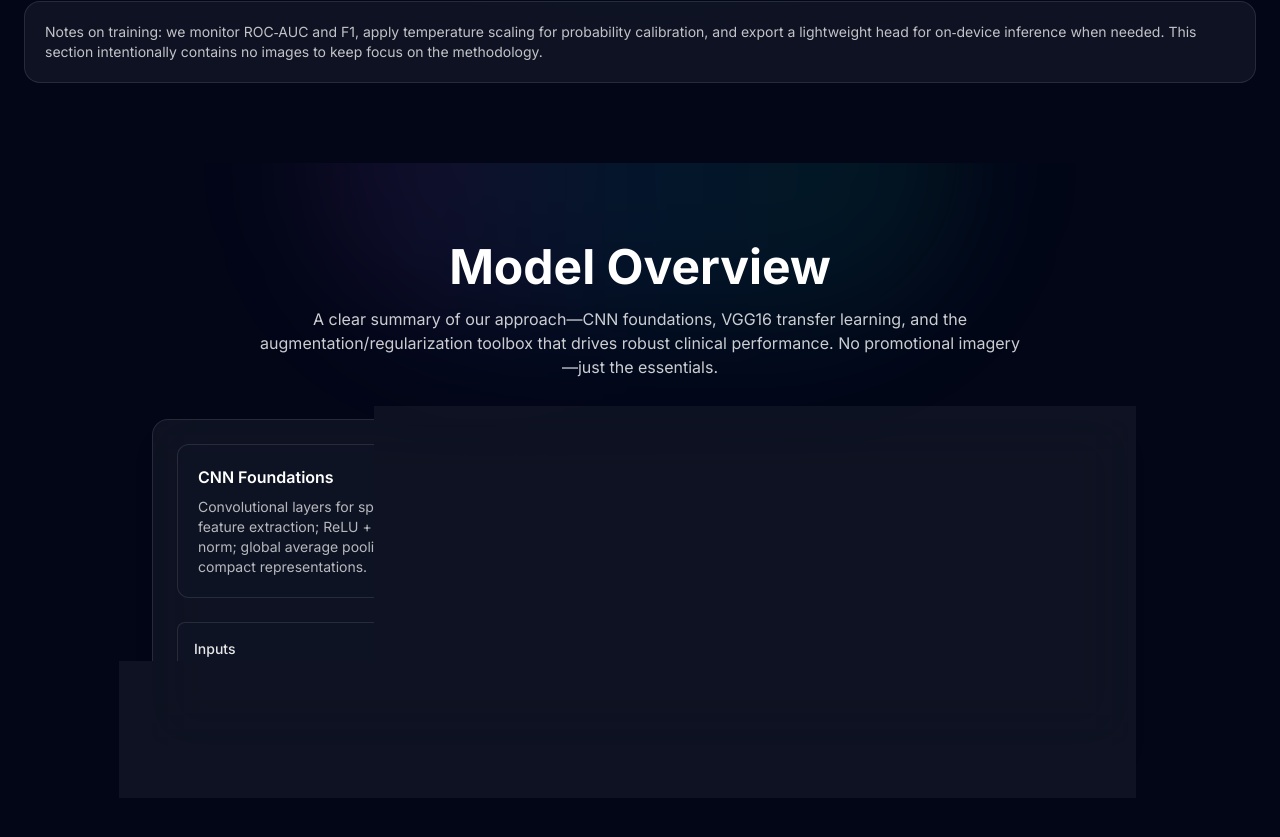
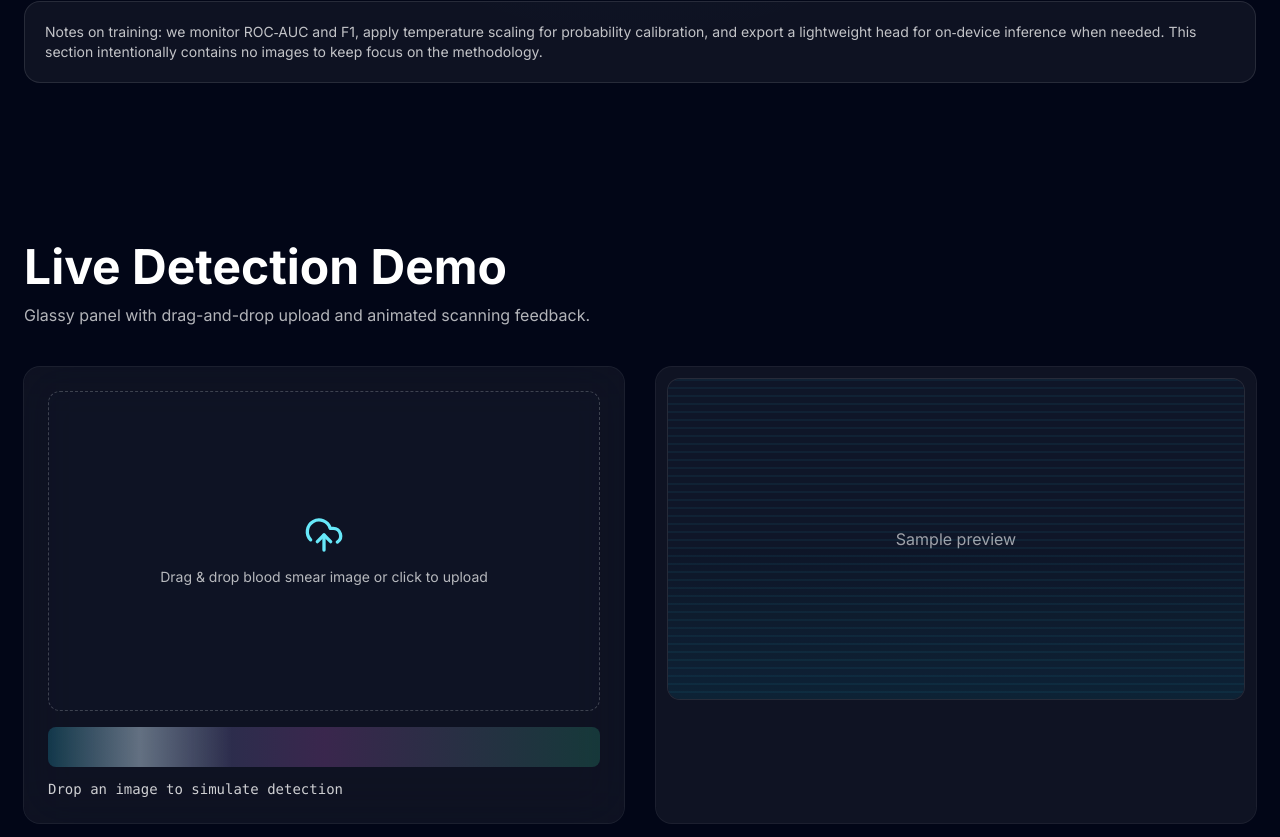
Before and after one commit to sarigama-yerra/frontend-repo_tz7c10xs_vy2uek, a React (Vite) app: page / in a window 1280 px wide. Shown: the part 1783-2620 px from the top of the page. Built offline with nearby package versions, Linux system fonts and the light colour scheme; a web font is replaced by a local one.

Commit message:
Update project prj_tz7c10xs - 2025-11-19T15:39:05.766Z

```diff
--- a/src/App.jsx
+++ b/src/App.jsx
@@ -2,7 +2,6 @@ import { useState } from 'react'
 import Hero from './components/Hero'
 import HowItWorks from './components/HowItWorks'
 import About from './components/About'
-import ModelShowcase from './components/ModelShowcase'
 import LiveDemo from './components/LiveDemo'
 import CarouselUseCases from './components/CarouselUseCases'
 import Testimonials from './components/Testimonials'
@@ -21,8 +20,7 @@ function App() {
       }} />
       <HowItWorks />
       <About />
-      {/* Models section so the nav link works */}
-      <ModelShowcase />
+      {/* Model Overview section removed per request */}
       <LiveDemo />
       <CarouselUseCases />
       <Testimonials />
--- a/src/components/ModelShowcase.jsx
+++ b/src/components/ModelShowcase.jsx
@@ -1,73 +1,5 @@
 import { motion } from 'framer-motion'
 
 export default function ModelShowcase(){
-  return (
-    <section id="models" className="relative bg-slate-950 py-20 overflow-hidden">
-      {/* Subtle glow backdrop (kept minimal) */}
-      <div aria-hidden className="pointer-events-none absolute inset-0">
-        <div className="absolute -top-40 left-1/2 -translate-x-1/2 h-80 w-[40rem] rounded-full bg-gradient-to-r from-fuchsia-500/10 via-sky-500/10 to-emerald-500/10 blur-3xl" />
-      </div>
-
-      <div className="relative mx-auto max-w-5xl px-6">
-        <motion.h2
-          initial={{opacity:0,y:12}}
-          whileInView={{opacity:1,y:0}}
-          viewport={{once:true}}
-          transition={{duration:.5}}
-          className="text-3xl md:text-5xl font-bold text-white text-center"
-        >
-          Model Overview
-        </motion.h2>
-
-        <motion.p
-          initial={{opacity:0,y:8}}
-          whileInView={{opacity:1,y:0}}
-          viewport={{once:true}}
-          transition={{duration:.5, delay:.05}}
-          className="mt-4 text-center text-white/80 max-w-3xl mx-auto"
-        >
-          A clear summary of our approach—CNN foundations, VGG16 transfer learning, and the augmentation/regularization toolbox that drives robust clinical performance. No promotional imagery—just the essentials.
-        </motion.p>
-
-        {/* Essentials only: concise, non-promotional details */}
-        <motion.div
-          initial={{opacity:0, scale:0.98}}
-          whileInView={{opacity:1, scale:1}}
-          viewport={{once:true}}
-          transition={{duration:0.6, ease:'easeOut'}}
-          className="mt-10 rounded-2xl border border-white/10 bg-white/5 backdrop-blur-xl p-6 shadow-xl"
-        >
-          <div className="grid md:grid-cols-3 gap-6">
-            <div className="rounded-xl border border-white/10 bg-slate-900/40 p-5">
-              <h3 className="text-white font-semibold">CNN Foundations</h3>
-              <p className="mt-2 text-sm text-white/70">Convolutional layers for spatial feature extraction; ReLU + batch norm; global average pooling for compact representations.</p>
-            </div>
-            <div className="rounded-xl border border-white/10 bg-slate-900/40 p-5">
-              <h3 className="text-white font-semibold">Transfer Learning (VGG16)</h3>
-              <p className="mt-2 text-sm text-white/70">Pretrained VGG16 backbone with fine-tuned higher blocks; frozen early layers for stability and faster convergence.</p>
-            </div>
-            <div className="rounded-xl border border-white/10 bg-slate-900/40 p-5">
-              <h3 className="text-white font-semibold">Augmentation & Regularization</h3>
-              <p className="mt-2 text-sm text-white/70">Color jitter, flips, MixUp/CutMix; dropout, weight decay, and temperature scaling for calibrated outputs.</p>
-            </div>
-          </div>
-
-          <div className="mt-6 grid md:grid-cols-3 gap-4 text-sm text-white/70">
-            <div className="rounded-lg border border-white/10 bg-slate-900/40 p-4">
-              <div className="text-white/90 font-medium">Inputs</div>
-              <div className="mt-1">Microscope images (slides, smears); 224–256 px normalized</div>
-            </div>
-            <div className="rounded-lg border border-white/10 bg-slate-900/40 p-4">
-              <div className="text-white/90 font-medium">Outputs</div>
-              <div className="mt-1">Malaria vs healthy; leptospirosis risk score with confidence</div>
-            </div>
-            <div className="rounded-lg border border-white/10 bg-slate-900/40 p-4">
-              <div className="text-white/90 font-medium">Calibration</div>
-              <div className="mt-1">Temperature scaling to align predicted probabilities with observed outcomes</div>
-            </div>
-          </div>
-        </motion.div>
-      </div>
-    </section>
-  )
+  return null
 }
```
Also changed, not shown: 1 other file (tests, documents, lock files or other folders).
